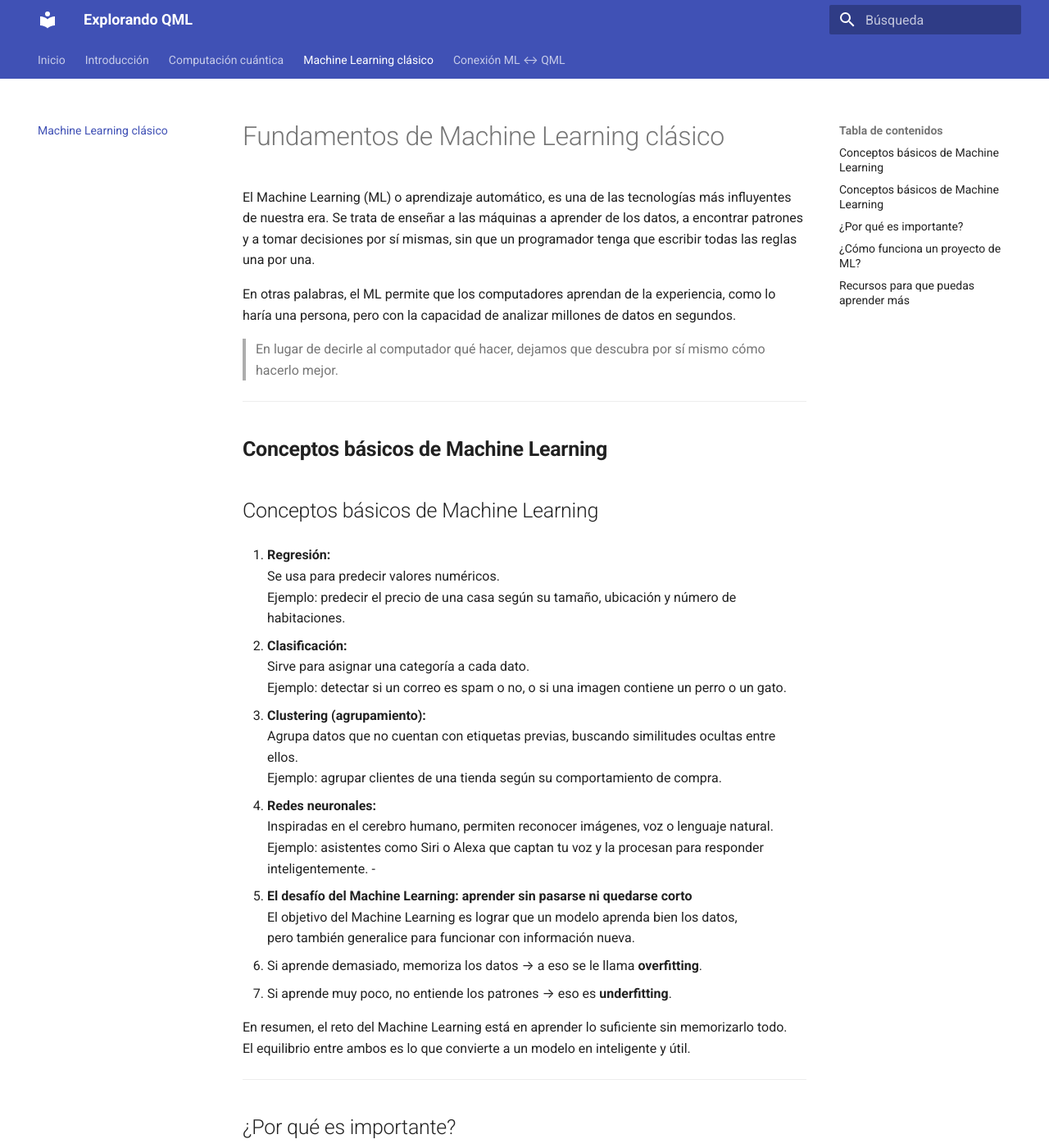
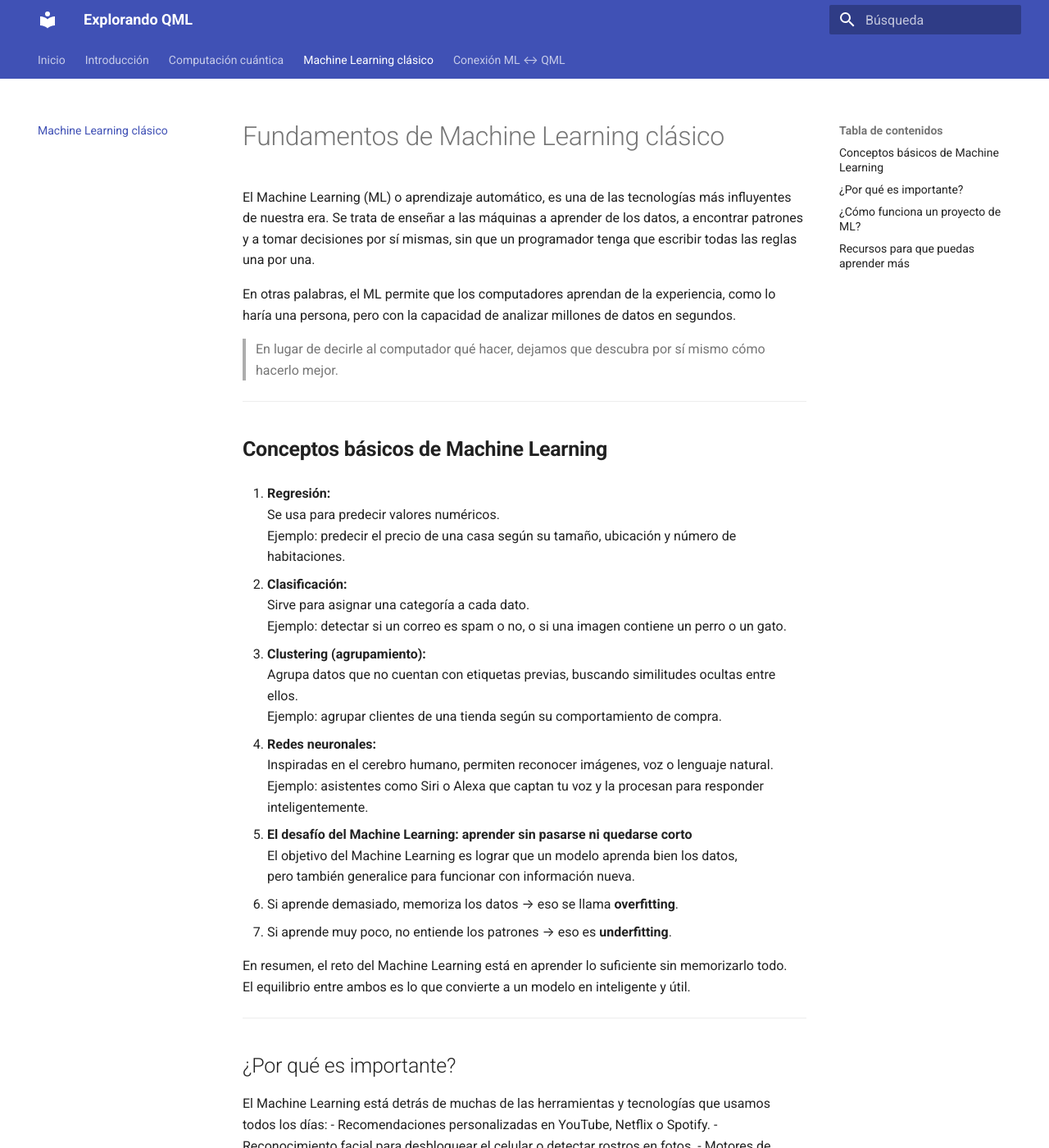
Before and after one commit to jameusk1028/Explorando-el-QML-desde-0, an MkDocs documentation site: the page built from docs/machine_learning.md, in a window 1280 px wide and 1400 px high. Shown: the whole window at 82% size. Built offline with MkDocs 1.6.1 and Material for MkDocs 9.7.7, drawn with Linux system fonts in a browser that asks for light colours.

Commit message:
Refine formatting and wording in machine_learning.md
Fixed formatting and wording issues in the Machine Learning document.

```diff
--- a/docs/machine_learning.md
+++ b/docs/machine_learning.md
@@ -9,9 +9,7 @@ En otras palabras, el ML permite que los computadores aprendan de la experiencia
 
 ---
 
-##  **Conceptos básicos de Machine Learning**
-
-## Conceptos básicos de Machine Learning
+## **Conceptos básicos de Machine Learning**
 
 1. **Regresión:**
 Se usa para predecir valores numéricos.
@@ -28,17 +26,18 @@ Ejemplo: agrupar clientes de una tienda según su comportamiento de compra.
 4. **Redes neuronales:**
 Inspiradas en el cerebro humano, permiten reconocer imágenes, voz o lenguaje natural.
 Ejemplo: asistentes como Siri o Alexa que captan tu voz y la procesan para responder inteligentemente.
--
+
 
 - **El desafío del Machine Learning: aprender sin pasarse ni quedarse corto**
 El objetivo del Machine Learning es lograr que un modelo aprenda bien los datos,
 pero también generalice para funcionar con información nueva.
 
-  - Si aprende demasiado, memoriza los datos → a eso se le llama **overfitting**.
+  - Si aprende demasiado, memoriza los datos → eso se llama **overfitting**.
   - Si aprende muy poco, no entiende los patrones → eso es **underfitting**.
 
 En resumen, el reto del Machine Learning está en aprender lo suficiente sin memorizarlo todo.
 El equilibrio entre ambos es lo que convierte a un modelo en inteligente y útil.
+
 
 ---
 ## ¿Por qué es importante?
```
